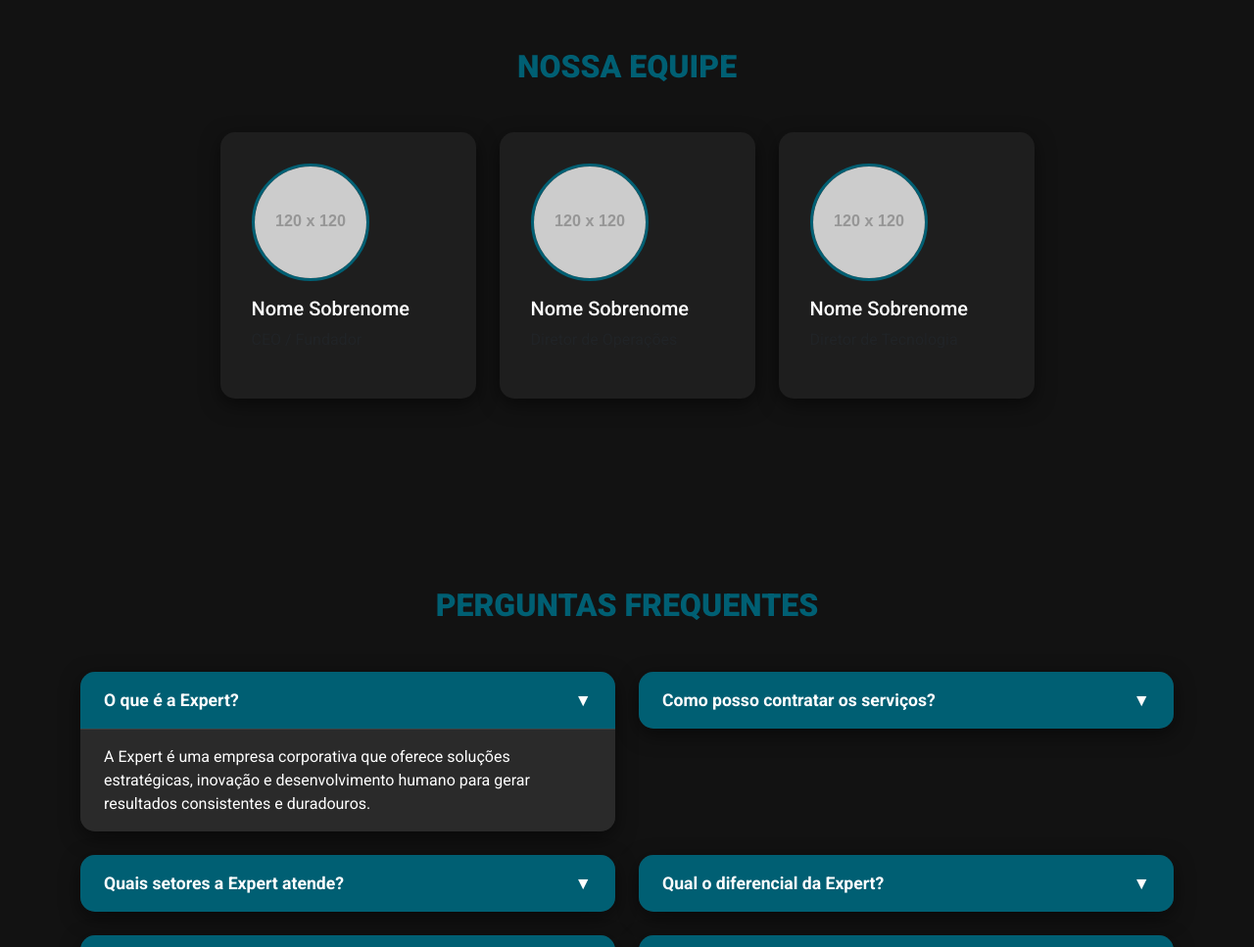
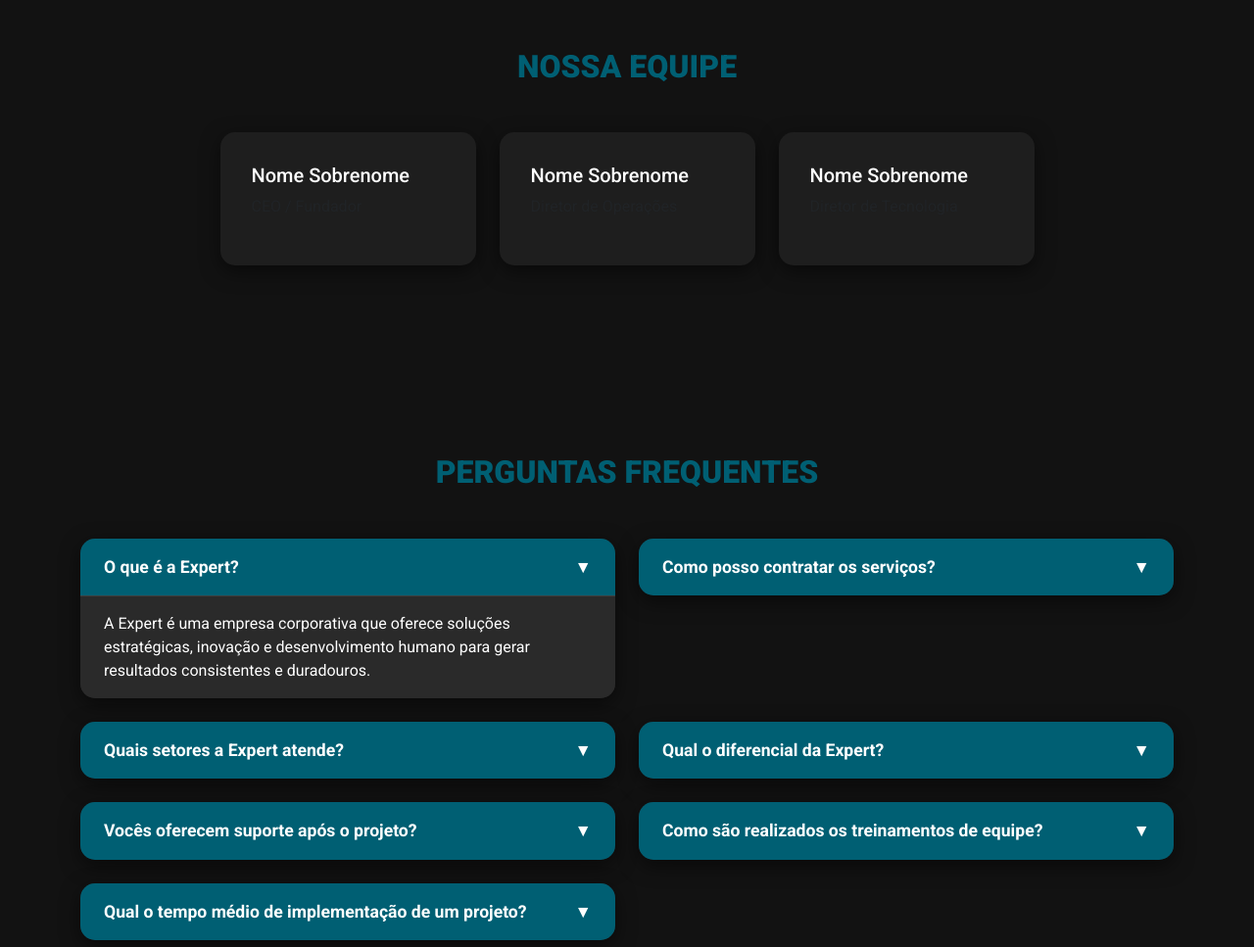
Before and after one commit to industriacpu01-web/site03expert, a plain HTML site: page index.html in a window 1280 px wide. Shown: the part 2540-3507 px from the top of the page at 98% size. Drawn offline with nearby package versions, Linux system fonts and the light colour scheme; placeholder pictures from the web are drawn by us.

Commit message:
index.html

```diff
--- a/index.html
+++ b/index.html
@@ -276,9 +276,9 @@
   <h2>Nossa Equipe</h2>
   <div class="container">
     <div class="row g-4 justify-content-center">
-      <div class="col-md-3"><div class="team-card"> <img src="https://via.placeholder.com/120" alt="CEO" class="team-img"> <h5>Nome Sobrenome</h5> <p class="text-muted">CEO / Fundador</p> </div></div>
-      <div class="col-md-3"><div class="team-card"> <img src="https://via.placeholder.com/120" alt="COO" class="team-img"> <h5>Nome Sobrenome</h5> <p class="text-muted">Diretor de Operações</p> </div></div>
-      <div class="col-md-3"><div class="team-card"> <img src="https://via.placeholder.com/120" alt="CTO" class="team-img"> <h5>Nome Sobrenome</h5> <p class="text-muted">Diretor de Tecnologia</p> </div></div>
+      <div class="col-md-3"><div class="team-card"> <h5>Nome Sobrenome</h5> <p class="text-muted">CEO / Fundador</p> </div></div>
+      <div class="col-md-3"><div class="team-card"> <h5>Nome Sobrenome</h5> <p class="text-muted">Diretor de Operações</p> </div></div>
+      <div class="col-md-3"><div class="team-card"> <h5>Nome Sobrenome</h5> <p class="text-muted">Diretor de Tecnologia</p> </div></div>
     </div>
   </div>
 </section>
```
